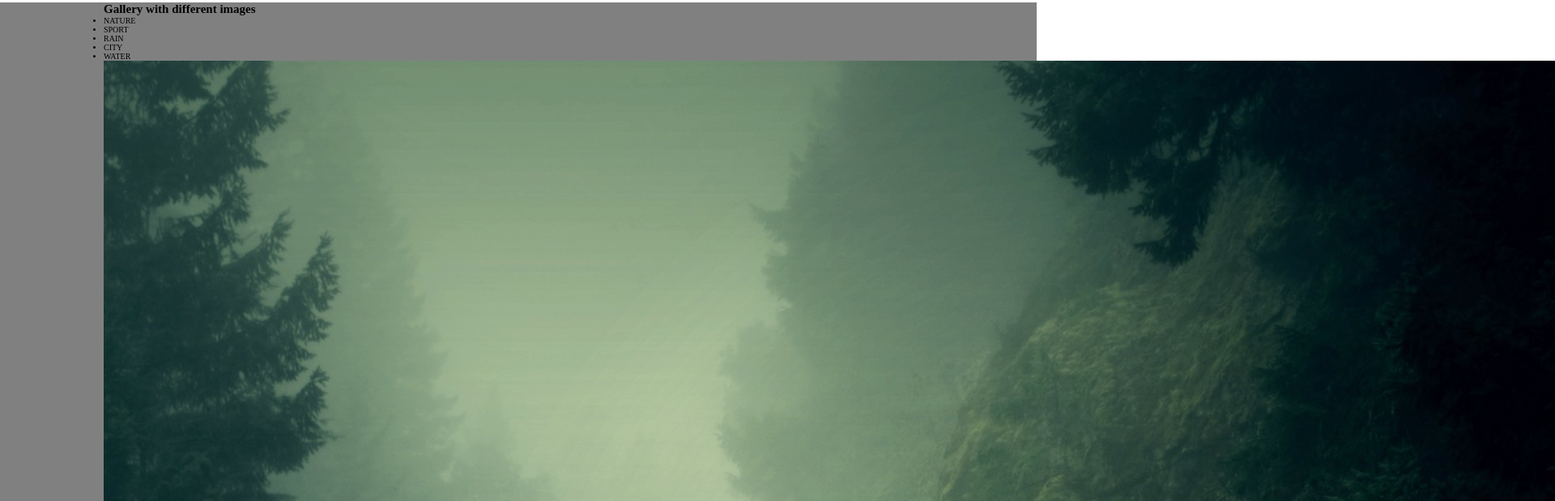
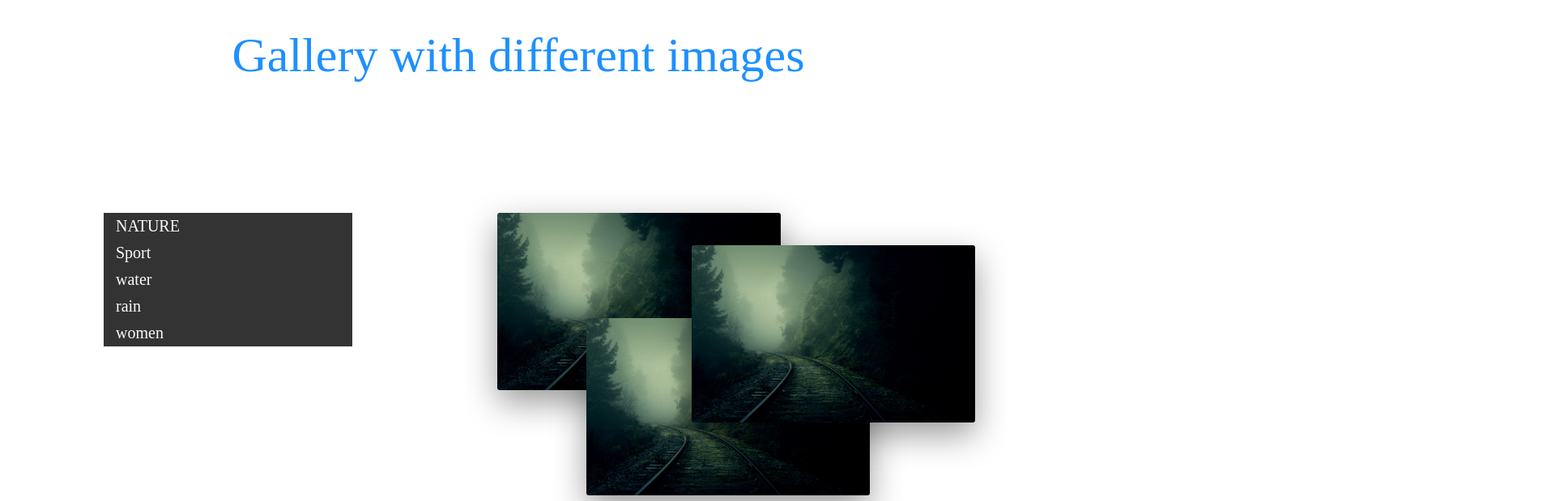
Before and after one commit to aston00/gallery, a website built with webpack: page index.html in a window 1280 px wide. Shown: the part 717-1336 px from the top of the page at 81% size, 1920 px wide, since content can reach past the window. Built offline with nearby package versions, Linux system fonts and the light colour scheme; some packages are replaced by stand-ins of ours.

Commit message:
added fundamental components for the gallery

```diff
--- a/app.js
+++ b/app.js
@@ -22,6 +22,7 @@ require('./components/gallery/gallery.component');
 require('./components/gallery/gallery-sidemenu/gallery-sidemenu.component');
 require('./components/gallery/gallery-previewer/gallery-previewer.component');
 
+require('./services/sections.service');
 
 require('./main.css');
 // require('./components/skillsPage/skills.component');
--- a/components/gallery/gallery-previewer/gallery-previewer.css
+++ b/components/gallery/gallery-previewer/gallery-previewer.css
@@ -0,0 +1,49 @@
+.gallery-previewer {
+    background-color: white;
+}
+
+
+
+.gallery-previewer-composition {
+    display: block;
+    position: relative;
+    width:50%;
+    margin: auto;
+    margin-top: 13rem;
+}
+
+.gallery-previewer-example {
+    width: 35rem;
+    height: auto;
+    position: absolute;
+    z-index: 1;
+    box-shadow: 0 1.5rem 4rem rgba(0, 0, 0, 0.4);
+    border-radius: 3px;
+    transition: all .2s;
+    outline-offset: 2rem;
+}
+
+.gallery-previewer-example:hover {
+    z-index: 100;
+    outline: 1.5rem solid darkslategrey;
+    box-shadow: 0 2.5rem 4rem rgba(0, 0, 0, 0.5);
+    transform: scale(1.05) translateY(-0.5rem);
+}
+
+.gallery-previewer-example:nth-child(1){
+    top:0;
+    left:0;
+
+}
+
+.gallery-previewer-example:nth-child(2){
+
+    top: 13rem;
+    left: 11rem;
+}
+
+.gallery-previewer-example:nth-child(3){
+
+    top: 4rem;
+    left: 24rem;
+}
--- a/components/gallery/gallery-sidemenu/gallery-sidemenu.css
+++ b/components/gallery/gallery-sidemenu/gallery-sidemenu.css
@@ -0,0 +1,84 @@
+.gallery-sidemenu {
+    flex-basis: 30%;
+    background-color: #333333;
+
+}
+
+.gallery-sidemenu-link-container{
+    margin-top: 13rem;
+}
+
+.gallery-sidemenu-link-list{
+    list-style: none;
+}
+
+.gallery-sidemenu-link-item {
+    position: relative;
+    padding: .5rem 0 .5rem 1.5rem;
+    font-size: 2rem;
+    color: #fafafa;
+    cursor: pointer;
+    /* border: 1px solid lightgrey; */
+}
+
+.gallery-sidemenu-link-item:before {
+    /* content: '';
+    border-bottom: 1px solid green;
+    position: absolute;
+    top:0;
+    left:0;
+    height:100%;
+    width:3px;
+    transform: scaleX(0);
+    transform-origin: left;
+    transition: transform 0.2s, width 0.4s cubic-bezier(1, 0, 0, 1) 0.2s, border-bottom .3s; */
+
+    content: "";
+    position: absolute;
+    top: 0;
+    left: 0;
+    height: 100%;
+    width: 3px;
+    /* clip-path: polygon(0 0, 1 0, 50% 50%, 100% 100%); */
+    background-color: #1E90FF;
+
+    transform: scaleY(0);
+    transform-origin: center;
+    transition: transform 0.2s, width 0.4s cubic-bezier(1, 0, 0, 1) 0.2s, background-color 0.1s;
+
+}
+.gallery-sidemenu-link-item:hover:before{
+    /* transform: scaleX(1);
+    width: 100%; */
+    transform: scaleY(1);
+    width: 100%;
+}
+/* .gallery-sidemenu-link-item:hover {
+    border-bottom: 1px solid #1E90FF;
+} */
+
+/* transition: transform 0.2s, width 0.4s cubic-bezier(1, 0, 0, 1) 0.2s,  */
+.gallery-sidemenu-link-a {
+    position: relative;
+    color:#fafafa;
+    text-decoration: none;
+}
+.gallery-sidemenu-link-list:nth-child(1){
+
+}
+
+.gallery-sidemenu-link-list:nth-child(2){
+
+}
+
+.gallery-sidemenu-link-list:nth-child(3){
+
+}
+
+.gallery-sidemenu-link-list:nth-child(4){
+
+}
+
+.gallery-sidemenu-link-list:nth-child(5){
+
+}
--- a/components/gallery/gallery.component.js
+++ b/components/gallery/gallery.component.js
@@ -1,9 +1,14 @@
 angular.module('app')
     .component('appGallery', {
         template: require('./gallery.html'),
-        controller: function(){
-
-        }
+        controller: ['SectionsService', function(SectionsService){
+            let ctrl = this;
+            this.$onInit = function(){
+                SectionsService.getSections().then(sections => {
+                    ctrl.sections = sections;
+                })
+            }
+        }]
     })
 
 require('./gallery.css');
--- a/components/gallery/gallery.css
+++ b/components/gallery/gallery.css
@@ -1,4 +1,22 @@
 .gallery-section {
-    background-color: grey;
+    background-color: white;
     height: 100vh;
 }
+.gallery-heading {
+    display: flex;
+    justify-content: center;
+    align-items: center;
+    height: 13rem;
+}
+.gallery-heading h2{
+    color: #1E90FF;
+    font-weight: 400;
+    font-size: 6rem;
+    padding: 2rem;
+}
+
+.gallery-folder {
+    display: flex;
+    justify-content: space-between;
+
+}
--- /dev/null
+++ b/services/sections.service.js
@@ -0,0 +1,15 @@
+angular.module('app')
+    .service('SectionsService',['$q', function($q){
+        this.getSections = function(){
+            return $q((resolve, reject) => {
+                resolve([
+                    'Nature',
+                    'People',
+                    'women',
+                    'rain',
+                    'forest'
+                ])
+            })
+        }
+
+    }]);
```
Also changed, not shown: components/gallery/gallery-sidemenu/gallery-sidemenu.html (+16 -5 lines), components/gallery/gallery.html (+2 -2 lines), dist/bundle.js.
